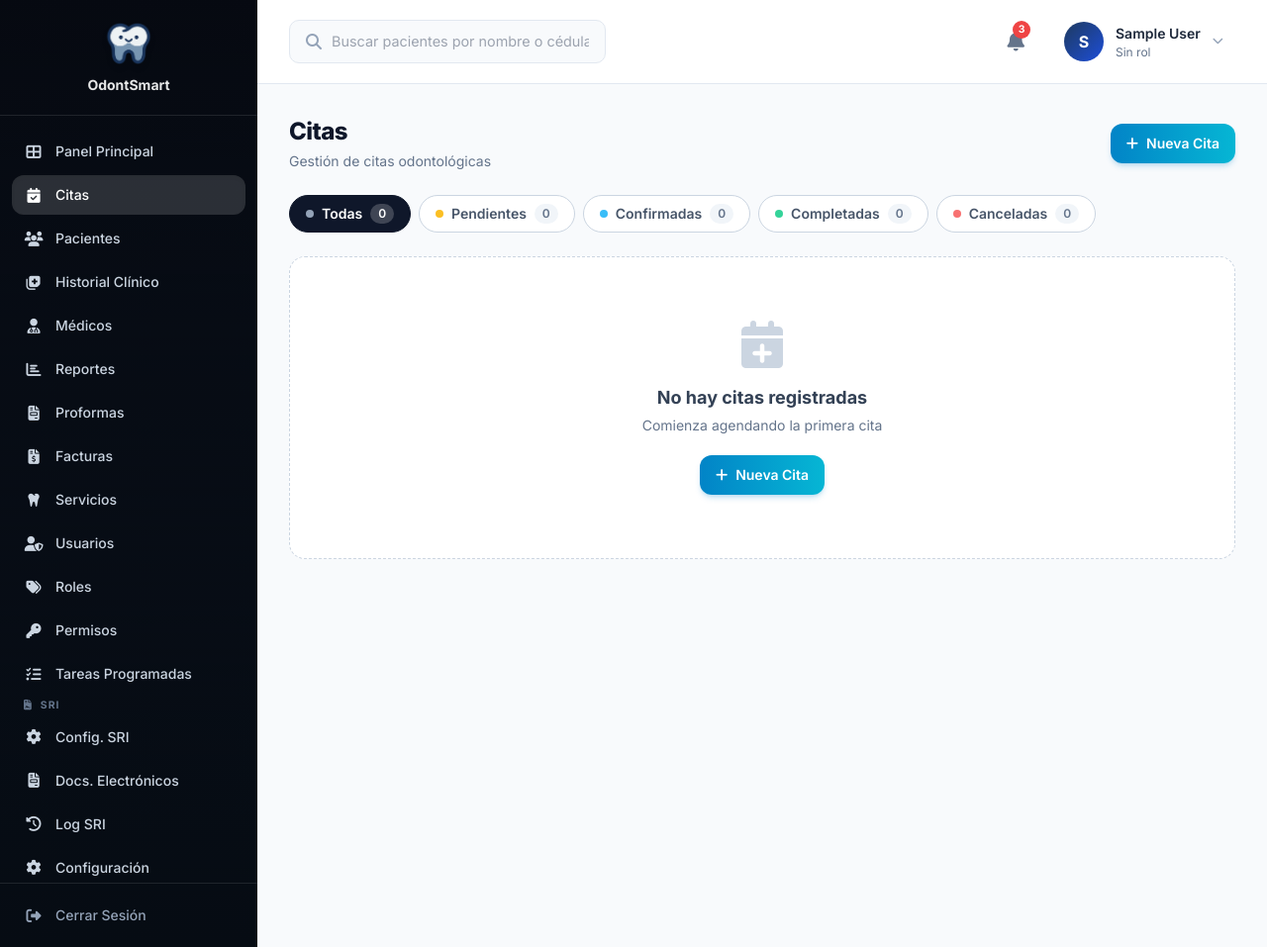
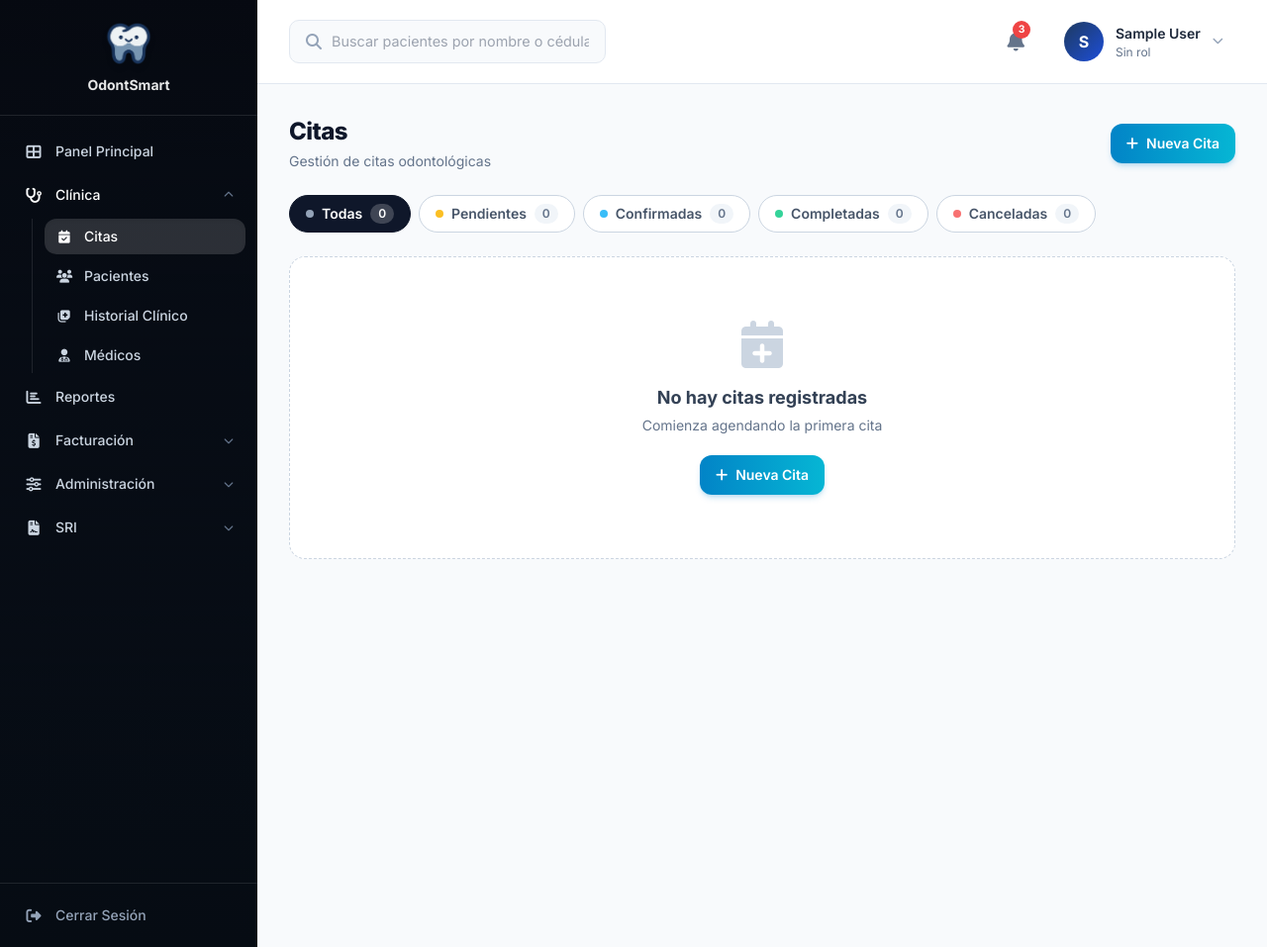
Before and after one commit to jurdin32/OdontoSmart, a Django app: page /citas/ in a window 1280 px wide. Shown: the whole page at 99% size. Run offline with Django 5.2, Linux system fonts and the light colour scheme; the visitor is signed in with stand-in values (Sample User, id 1); some libraries are stand-ins or nearby versions.

Commit message:
Sidebar: agrupar enlaces en menus desplegables (Clinica, Facturacion, Administracion, SRI)

```diff
--- a/templates/componentes/sidebar.html
+++ b/templates/componentes/sidebar.html
@@ -28,6 +28,7 @@
     </div>
 
     <nav class="flex-1 space-y-1 overflow-y-auto px-3 py-4">
+        <!-- Panel Principal -->
         <a href="{% url 'dashboard' %}"
            class="flex items-center gap-3 rounded-xl px-3 py-2.5 text-sm font-medium transition
                   {% if active == 'dashboard' %}bg-white/15 text-white shadow-inner{% else %}text-slate-300 hover:bg-white/5 hover:text-white{% endif %}">
@@ -35,42 +36,49 @@
             <span>Panel Principal</span>
         </a>
 
+        <!-- Clínica -->
+        {% if puede_ver_citas or puede_ver_pacientes or puede_ver_historia or puede_ver_medicos %}
+        <div class="sidebar-group">
+            <button type="button"
+                    class="sidebar-toggle flex w-full items-center gap-3 rounded-xl px-3 py-2.5 text-sm font-medium text-slate-300 transition hover:bg-white/5 hover:text-white">
+                <i class="fas fa-stethoscope w-5 text-center text-[15px]"></i>
+                <span class="flex-1 text-left">Clínica</span>
+                <i class="sidebar-chevron fas fa-chevron-down text-[10px] text-slate-500 transition-transform duration-200"></i>
+            </button>
+            <div class="sidebar-submenu mt-1 hidden space-y-1 border-l border-white/10 pl-3 ml-5">
                 {% if puede_ver_citas %}
-        <a href="{% url 'lista_citas' %}"
-           class="flex items-center gap-3 rounded-xl px-3 py-2.5 text-sm font-medium transition
+                <a href="{% url 'lista_citas' %}" data-active="{% if active == 'citas' %}1{% endif %}"
+                   class="sidebar-link flex items-center gap-3 rounded-xl px-3 py-2 text-sm font-medium transition
                           {% if active == 'citas' %}bg-white/15 text-white shadow-inner{% else %}text-slate-300 hover:bg-white/5 hover:text-white{% endif %}">
-            <i class="fas fa-calendar-check w-5 text-center text-[15px]"></i>
-            <span>Citas</span>
+                    <i class="fas fa-calendar-check w-4 text-center text-[13px]"></i><span>Citas</span>
                 </a>
                 {% endif %}
-
                 {% if puede_ver_pacientes %}
-        <a href="{% url 'lista_pacientes' %}"
-           class="flex items-center gap-3 rounded-xl px-3 py-2.5 text-sm font-medium transition
+                <a href="{% url 'lista_pacientes' %}" data-active="{% if active == 'pacientes' %}1{% endif %}"
+                   class="sidebar-link flex items-center gap-3 rounded-xl px-3 py-2 text-sm font-medium transition
                           {% if active == 'pacientes' %}bg-white/15 text-white shadow-inner{% else %}text-slate-300 hover:bg-white/5 hover:text-white{% endif %}">
-            <i class="fas fa-users w-5 text-center text-[15px]"></i>
-            <span>Pacientes</span>
+                    <i class="fas fa-users w-4 text-center text-[13px]"></i><span>Pacientes</span>
                 </a>
                 {% endif %}
-
                 {% if puede_ver_historia %}
-        <a href="{% url 'lista_pacientes' %}"
-           class="flex items-center gap-3 rounded-xl px-3 py-2.5 text-sm font-medium transition
-                  {% if active == 'pacientes' %}bg-white/15 text-white shadow-inner{% else %}text-slate-300 hover:bg-white/5 hover:text-white{% endif %}">
-            <i class="fas fa-notes-medical w-5 text-center text-[15px]"></i>
-            <span>Historial Clínico</span>
+                <a href="{% url 'lista_pacientes' %}" data-active="{% if active == 'pacientes' %}1{% endif %}"
+                   class="sidebar-link flex items-center gap-3 rounded-xl px-3 py-2 text-sm font-medium transition
+                          {% if active == 'pacientes' %}text-white{% else %}text-slate-300 hover:bg-white/5 hover:text-white{% endif %}">
+                    <i class="fas fa-notes-medical w-4 text-center text-[13px]"></i><span>Historial Clínico</span>
                 </a>
                 {% endif %}
-
                 {% if puede_ver_medicos %}
-        <a href="{% url 'lista_medicos' %}"
-           class="flex items-center gap-3 rounded-xl px-3 py-2.5 text-sm font-medium transition
+                <a href="{% url 'lista_medicos' %}" data-active="{% if active == 'medicos' %}1{% endif %}"
+                   class="sidebar-link flex items-center gap-3 rounded-xl px-3 py-2 text-sm font-medium transition
                           {% if active == 'medicos' %}bg-white/15 text-white shadow-inner{% else %}text-slate-300 hover:bg-white/5 hover:text-white{% endif %}">
-            <i class="fas fa-user-md w-5 text-center text-[15px]"></i>
-            <span>Médicos</span>
+                    <i class="fas fa-user-md w-4 text-center text-[13px]"></i><span>Médicos</span>
                 </a>
                 {% endif %}
+            </div>
+        </div>
+        {% endif %}
 
+        <!-- Reportes -->
         {% if puede_ver_reportes %}
         <a href="{% url 'reportes' %}"
            class="flex items-center gap-3 rounded-xl px-3 py-2.5 text-sm font-medium transition
@@ -80,98 +88,117 @@
         </a>
         {% endif %}
 
+        <!-- Facturación -->
+        {% if puede_ver_proformas or puede_ver_facturas or puede_ver_servicios %}
+        <div class="sidebar-group">
+            <button type="button"
+                    class="sidebar-toggle flex w-full items-center gap-3 rounded-xl px-3 py-2.5 text-sm font-medium text-slate-300 transition hover:bg-white/5 hover:text-white">
+                <i class="fas fa-file-invoice-dollar w-5 text-center text-[15px]"></i>
+                <span class="flex-1 text-left">Facturación</span>
+                <i class="sidebar-chevron fas fa-chevron-down text-[10px] text-slate-500 transition-transform duration-200"></i>
+            </button>
+            <div class="sidebar-submenu mt-1 hidden space-y-1 border-l border-white/10 pl-3 ml-5">
                 {% if puede_ver_proformas %}
-        <a href="{% url 'lista_proformas' %}"
-           class="flex items-center gap-3 rounded-xl px-3 py-2.5 text-sm font-medium transition
+                <a href="{% url 'lista_proformas' %}" data-active="{% if active == 'proformas' %}1{% endif %}"
+                   class="sidebar-link flex items-center gap-3 rounded-xl px-3 py-2 text-sm font-medium transition
                           {% if active == 'proformas' %}bg-white/15 text-white shadow-inner{% else %}text-slate-300 hover:bg-white/5 hover:text-white{% endif %}">
-            <i class="fas fa-file-invoice w-5 text-center text-[15px]"></i>
-            <span>Proformas</span>
+                    <i class="fas fa-file-invoice w-4 text-center text-[13px]"></i><span>Proformas</span>
                 </a>
                 {% endif %}
-
                 {% if puede_ver_facturas %}
-        <a href="{% url 'lista_facturas' %}"
-           class="flex items-center gap-3 rounded-xl px-3 py-2.5 text-sm font-medium transition
+                <a href="{% url 'lista_facturas' %}" data-active="{% if active == 'facturas' %}1{% endif %}"
+                   class="sidebar-link flex items-center gap-3 rounded-xl px-3 py-2 text-sm font-medium transition
                           {% if active == 'facturas' %}bg-white/15 text-white shadow-inner{% else %}text-slate-300 hover:bg-white/5 hover:text-white{% endif %}">
-            <i class="fas fa-file-invoice-dollar w-5 text-center text-[15px]"></i>
-            <span>Facturas</span>
+                    <i class="fas fa-file-invoice-dollar w-4 text-center text-[13px]"></i><span>Facturas</span>
                 </a>
                 {% endif %}
-
                 {% if puede_ver_servicios %}
-        <a href="{% url 'lista_servicios' %}"
-           class="flex items-center gap-3 rounded-xl px-3 py-2.5 text-sm font-medium transition
+                <a href="{% url 'lista_servicios' %}" data-active="{% if active == 'servicios' %}1{% endif %}"
+                   class="sidebar-link flex items-center gap-3 rounded-xl px-3 py-2 text-sm font-medium transition
                           {% if active == 'servicios' %}bg-white/15 text-white shadow-inner{% else %}text-slate-300 hover:bg-white/5 hover:text-white{% endif %}">
-            <i class="fas fa-tooth w-5 text-center text-[15px]"></i>
-            <span>Servicios</span>
+                    <i class="fas fa-tooth w-4 text-center text-[13px]"></i><span>Servicios</span>
                 </a>
                 {% endif %}
+            </div>
+        </div>
+        {% endif %}
 
+        <!-- Administración -->
+        {% if puede_ver_usuarios or es_admin_user or puede_ver_configuracion %}
+        <div class="sidebar-group">
+            <button type="button"
+                    class="sidebar-toggle flex w-full items-center gap-3 rounded-xl px-3 py-2.5 text-sm font-medium text-slate-300 transition hover:bg-white/5 hover:text-white">
+                <i class="fas fa-sliders-h w-5 text-center text-[15px]"></i>
+                <span class="flex-1 text-left">Administración</span>
+                <i class="sidebar-chevron fas fa-chevron-down text-[10px] text-slate-500 transition-transform duration-200"></i>
+            </button>
+            <div class="sidebar-submenu mt-1 hidden space-y-1 border-l border-white/10 pl-3 ml-5">
                 {% if puede_ver_usuarios %}
-        <a href="{% url 'lista_usuarios' %}"
-           class="flex items-center gap-3 rounded-xl px-3 py-2.5 text-sm font-medium transition
+                <a href="{% url 'lista_usuarios' %}" data-active="{% if active == 'usuarios' %}1{% endif %}"
+                   class="sidebar-link flex items-center gap-3 rounded-xl px-3 py-2 text-sm font-medium transition
                           {% if active == 'usuarios' %}bg-white/15 text-white shadow-inner{% else %}text-slate-300 hover:bg-white/5 hover:text-white{% endif %}">
-            <i class="fas fa-user-shield w-5 text-center text-[15px]"></i>
-            <span>Usuarios</span>
+                    <i class="fas fa-user-shield w-4 text-center text-[13px]"></i><span>Usuarios</span>
                 </a>
-        <a href="{% url 'lista_roles' %}"
-           class="flex items-center gap-3 rounded-xl px-3 py-2.5 text-sm font-medium transition
+                <a href="{% url 'lista_roles' %}" data-active="{% if active == 'roles' %}1{% endif %}"
+                   class="sidebar-link flex items-center gap-3 rounded-xl px-3 py-2 text-sm font-medium transition
                           {% if active == 'roles' %}bg-white/15 text-white shadow-inner{% else %}text-slate-300 hover:bg-white/5 hover:text-white{% endif %}">
-            <i class="fas fa-tags w-5 text-center text-[15px]"></i>
-            <span>Roles</span>
+                    <i class="fas fa-tags w-4 text-center text-[13px]"></i><span>Roles</span>
                 </a>
-        <a href="{% url 'lista_permisos' %}"
-           class="flex items-center gap-3 rounded-xl px-3 py-2.5 text-sm font-medium transition
+                <a href="{% url 'lista_permisos' %}" data-active="{% if active == 'permisos' %}1{% endif %}"
+                   class="sidebar-link flex items-center gap-3 rounded-xl px-3 py-2 text-sm font-medium transition
                           {% if active == 'permisos' %}bg-white/15 text-white shadow-inner{% else %}text-slate-300 hover:bg-white/5 hover:text-white{% endif %}">
-            <i class="fas fa-key w-5 text-center text-[15px]"></i>
-            <span>Permisos</span>
+                    <i class="fas fa-key w-4 text-center text-[13px]"></i><span>Permisos</span>
                 </a>
                 {% endif %}
-
                 {% if es_admin_user %}
-        <a href="{% url 'tareas_list' %}"
-           class="flex items-center gap-3 rounded-xl px-3 py-2.5 text-sm font-medium transition
+                <a href="{% url 'tareas_list' %}" data-active="{% if active == 'tareas' %}1{% endif %}"
+                   class="sidebar-link flex items-center gap-3 rounded-xl px-3 py-2 text-sm font-medium transition
                           {% if active == 'tareas' %}bg-white/15 text-white shadow-inner{% else %}text-slate-300 hover:bg-white/5 hover:text-white{% endif %}">
-            <i class="fas fa-tasks w-5 text-center text-[15px]"></i>
-            <span>Tareas Programadas</span>
+                    <i class="fas fa-tasks w-4 text-center text-[13px]"></i><span>Tareas Programadas</span>
                 </a>
                 {% endif %}
+                {% if puede_ver_configuracion %}
+                <a href="{% url 'configuracion_empresa' %}" data-active="{% if active == 'configuracion' %}1{% endif %}"
+                   class="sidebar-link flex items-center gap-3 rounded-xl px-3 py-2 text-sm font-medium transition
+                          {% if active == 'configuracion' %}bg-white/15 text-white shadow-inner{% else %}text-slate-300 hover:bg-white/5 hover:text-white{% endif %}">
+                    <i class="fas fa-cog w-4 text-center text-[13px]"></i><span>Configuración</span>
+                </a>
+                {% endif %}
+            </div>
+        </div>
+        {% endif %}
 
+        <!-- SRI -->
         {% if puede_sri_config or puede_sri_consultar %}
-        <div class="mb-1 mt-3 flex items-center gap-2 px-3 text-[0.65rem] font-bold uppercase tracking-widest text-slate-500">
-            <i class="fas fa-file-contract"></i> SRI
-        </div>
+        <div class="sidebar-group">
+            <button type="button"
+                    class="sidebar-toggle flex w-full items-center gap-3 rounded-xl px-3 py-2.5 text-sm font-medium text-slate-300 transition hover:bg-white/5 hover:text-white">
+                <i class="fas fa-file-contract w-5 text-center text-[15px]"></i>
+                <span class="flex-1 text-left">SRI</span>
+                <i class="sidebar-chevron fas fa-chevron-down text-[10px] text-slate-500 transition-transform duration-200"></i>
+            </button>
+            <div class="sidebar-submenu mt-1 hidden space-y-1 border-l border-white/10 pl-3 ml-5">
                 {% if puede_sri_config %}
-        <a href="{% url 'sri_configuracion' %}"
-           class="flex items-center gap-3 rounded-xl px-3 py-2.5 text-sm font-medium transition
+                <a href="{% url 'sri_configuracion' %}" data-active="{% if active == 'sri_config' %}1{% endif %}"
+                   class="sidebar-link flex items-center gap-3 rounded-xl px-3 py-2 text-sm font-medium transition
                           {% if active == 'sri_config' %}bg-white/15 text-white shadow-inner{% else %}text-slate-300 hover:bg-white/5 hover:text-white{% endif %}">
-            <i class="fas fa-cog w-5 text-center text-[15px]"></i>
-            <span>Config. SRI</span>
+                    <i class="fas fa-cog w-4 text-center text-[13px]"></i><span>Config. SRI</span>
                 </a>
                 {% endif %}
                 {% if puede_sri_consultar %}
-        <a href="{% url 'sri_documentos' %}"
-           class="flex items-center gap-3 rounded-xl px-3 py-2.5 text-sm font-medium transition
+                <a href="{% url 'sri_documentos' %}" data-active="{% if active == 'sri_docs' %}1{% endif %}"
+                   class="sidebar-link flex items-center gap-3 rounded-xl px-3 py-2 text-sm font-medium transition
                           {% if active == 'sri_docs' %}bg-white/15 text-white shadow-inner{% else %}text-slate-300 hover:bg-white/5 hover:text-white{% endif %}">
-            <i class="fas fa-file-invoice w-5 text-center text-[15px]"></i>
-            <span>Docs. Electrónicos</span>
+                    <i class="fas fa-file-invoice w-4 text-center text-[13px]"></i><span>Docs. Electrónicos</span>
                 </a>
-        <a href="{% url 'sri_log' %}"
-           class="flex items-center gap-3 rounded-xl px-3 py-2.5 text-sm font-medium transition
+                <a href="{% url 'sri_log' %}" data-active="{% if active == 'sri_log' %}1{% endif %}"
+                   class="sidebar-link flex items-center gap-3 rounded-xl px-3 py-2 text-sm font-medium transition
                           {% if active == 'sri_log' %}bg-white/15 text-white shadow-inner{% else %}text-slate-300 hover:bg-white/5 hover:text-white{% endif %}">
-            <i class="fas fa-history w-5 text-center text-[15px]"></i>
-            <span>Log SRI</span>
+                    <i class="fas fa-history w-4 text-center text-[13px]"></i><span>Log SRI</span>
                 </a>
                 {% endif %}
-        {% endif %}
-
-        {% if puede_ver_configuracion %}
-        <a href="{% url 'configuracion_empresa' %}"
-           class="flex items-center gap-3 rounded-xl px-3 py-2.5 text-sm font-medium transition
-                  {% if active == 'configuracion' %}bg-white/15 text-white shadow-inner{% else %}text-slate-300 hover:bg-white/5 hover:text-white{% endif %}">
-            <i class="fas fa-cog w-5 text-center text-[15px]"></i>
-            <span>Configuración</span>
-        </a>
+            </div>
+        </div>
         {% endif %}
     </nav>
 
@@ -183,3 +210,32 @@
         </a>
     </div>
 </aside>
+
+<script>
+(function () {
+    // Desplegar / contraer grupos del menú lateral
+    document.querySelectorAll('.sidebar-toggle').forEach(function (btn) {
+        btn.addEventListener('click', function () {
+            var grupo = btn.closest('.sidebar-group');
+            if (!grupo) return;
+            var sub = grupo.querySelector('.sidebar-submenu');
+            var chev = grupo.querySelector('.sidebar-chevron');
+            if (sub) sub.classList.toggle('hidden');
+            if (chev) chev.classList.toggle('rotate-180');
+        });
+    });
+
+    // Abrir automáticamente el grupo que contiene la página actual
+    document.querySelectorAll('.sidebar-link[data-active="1"]').forEach(function (link) {
+        var sub = link.closest('.sidebar-submenu');
+        if (!sub) return;
+        sub.classList.remove('hidden');
+        var grupo = sub.closest('.sidebar-group');
+        if (!grupo) return;
+        var chev = grupo.querySelector('.sidebar-chevron');
+        if (chev) chev.classList.add('rotate-180');
+        var btn = grupo.querySelector('.sidebar-toggle');
+        if (btn) btn.classList.add('text-white');
+    });
+})();
+</script>
```
Lines whose indentation alone changed are shown as unchanged.
